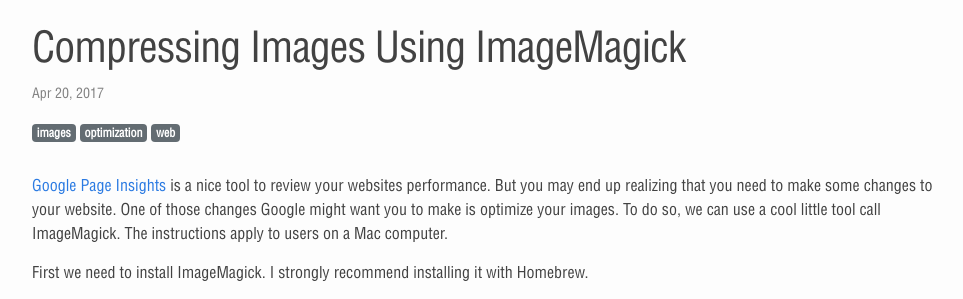
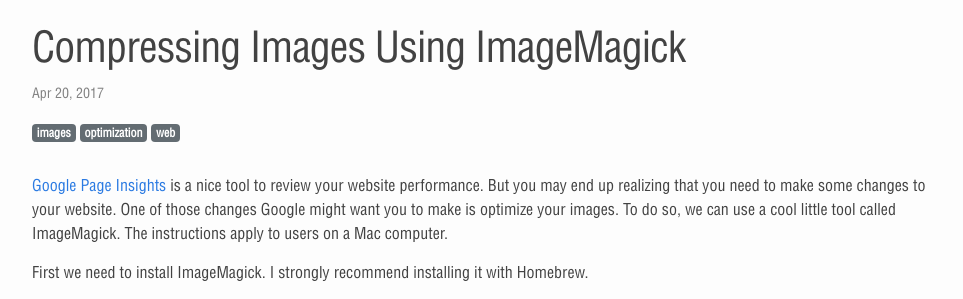
Before and after one commit to devisscher/old_devisscher.github.io, a Jekyll site: the page built from _posts/notes/2017-04-20-compressing-images-using-imagemagick.markdown, in a window 1280 px wide, cut to the strip 304-603 px from the top of the page. Shown: the whole strip, without its empty margins (156-1119 px from the left). Built offline with Jekyll 4.4.1, drawn with Linux system fonts in a browser that asks for light colours; nearby versions of some CDN libraries; comment, search, counter and statistics services are not loaded.

Commit message:
Fixing post

```diff
--- a/_posts/notes/2017-04-20-compressing-images-using-imagemagick.markdown
+++ b/_posts/notes/2017-04-20-compressing-images-using-imagemagick.markdown
@@ -6,7 +6,7 @@
 categories: notes
 tags: images optimization web
 ---
-[Google Page Insights](https://developers.google.com/speed/pagespeed/insights/) is a nice tool to review your websites performance. But you may end up realizing that you need to make some changes to your website. One of those changes Google might want you to make is optimize your images. To do so, we can use a cool little tool call ImageMagick. The instructions apply to users on a Mac computer.
+[Google Page Insights](https://developers.google.com/speed/pagespeed/insights/) is a nice tool to review your website performance. But you may end up realizing that you need to make some changes to your website. One of those changes Google might want you to make is optimize your images. To do so, we can use a cool little tool called ImageMagick. The instructions apply to users on a Mac computer.
 
 First we need to install ImageMagick. I strongly recommend installing it with Homebrew.
 
--- a/_sass/_layout.scss
+++ b/_sass/_layout.scss
@@ -141,7 +141,7 @@
 /* HAMBURGER */
 .hamburger {
     float: left;
-    padding: 4px;
+    padding: 5px;
 }
 
 .hamburger .line{
```
Also changed, not shown: 1 other file.
